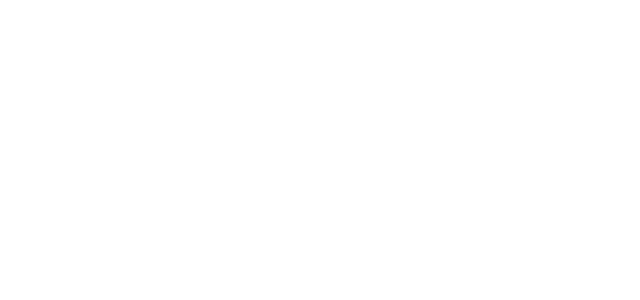
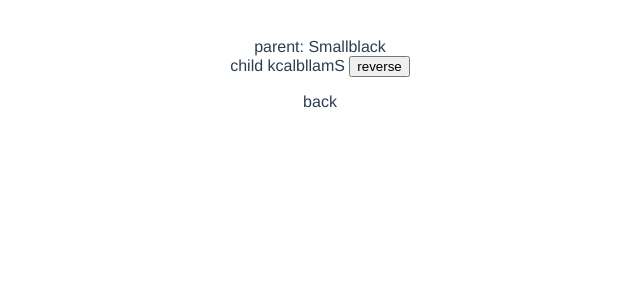
Before and after one commit to imo-emo/vue3, a Vue app: page /componentst in a window 1280 px wide. Shown: the top 300 px of the page, without its empty margins (320-960 px from the left). Built offline with nearby package versions, Linux system fonts and the light colour scheme.

Commit message:
component

```diff
--- a/src/api/list.ts
+++ b/src/api/list.ts
@@ -23,6 +23,10 @@
         name: '断言',
         id: '6',
         url: 'assertions',
+    }, {
+        name: 'component',
+        id: '7',
+        url: 'componentst',
     },
 ];
 export { list };
--- /dev/null
+++ b/src/components/child.vue
@@ -0,0 +1,21 @@
+<template>
+    <div id="child">
+        child {{childName}} <button @click="reverseName">reverse</button>
+    </div>
+</template>
+<script lang="ts">
+import {Component, Vue, Prop} from 'vue-property-decorator';
+
+@Component
+class Child extends Vue {
+    @Prop() public name: any;
+    get childName(): any {
+        return this.name.split('').reverse().join('');
+    }
+    private reverseName(): void {
+        this.$emit('nameReverse');
+    }
+}
+
+export default Child;
+</script>
--- a/src/router.ts
+++ b/src/router.ts
@@ -7,6 +7,7 @@
 import classT from './views/classT.vue';
 import generic from './views/generic.vue';
 import assertions from './views/assertions.vue';
+import componentst from './views/componentst.vue';
 
 Vue.use(Router);
 
@@ -42,6 +43,10 @@
       path: '/assertions',
       name: 'assertions',
       component: assertions,
+    }, {
+      path: '/componentst',
+      name: 'componentst',
+      component: componentst,
     },
   ],
 });
--- /dev/null
+++ b/src/views/componentst.vue
@@ -0,0 +1,26 @@
+<template>
+    <div id="componentst">
+        parent: {{name}}
+        <child :name="name" @nameReverse="nameReverse"></child>
+        <back></back>
+    </div>
+</template>
+<script lang="ts">
+import {Component, Vue, Provide} from 'vue-property-decorator';
+import back from '../components/back.vue';
+import child from '../components/child.vue';
+
+@Component({
+    components: {
+        back, child,
+    },
+})
+class Componentst extends Vue {
+    @Provide() private name: string = 'Smallblack';
+    private nameReverse(): void {
+        this.name = this.name.split('').reverse().join('');
+    }
+}
+
+export default Componentst;
+</script>
```
